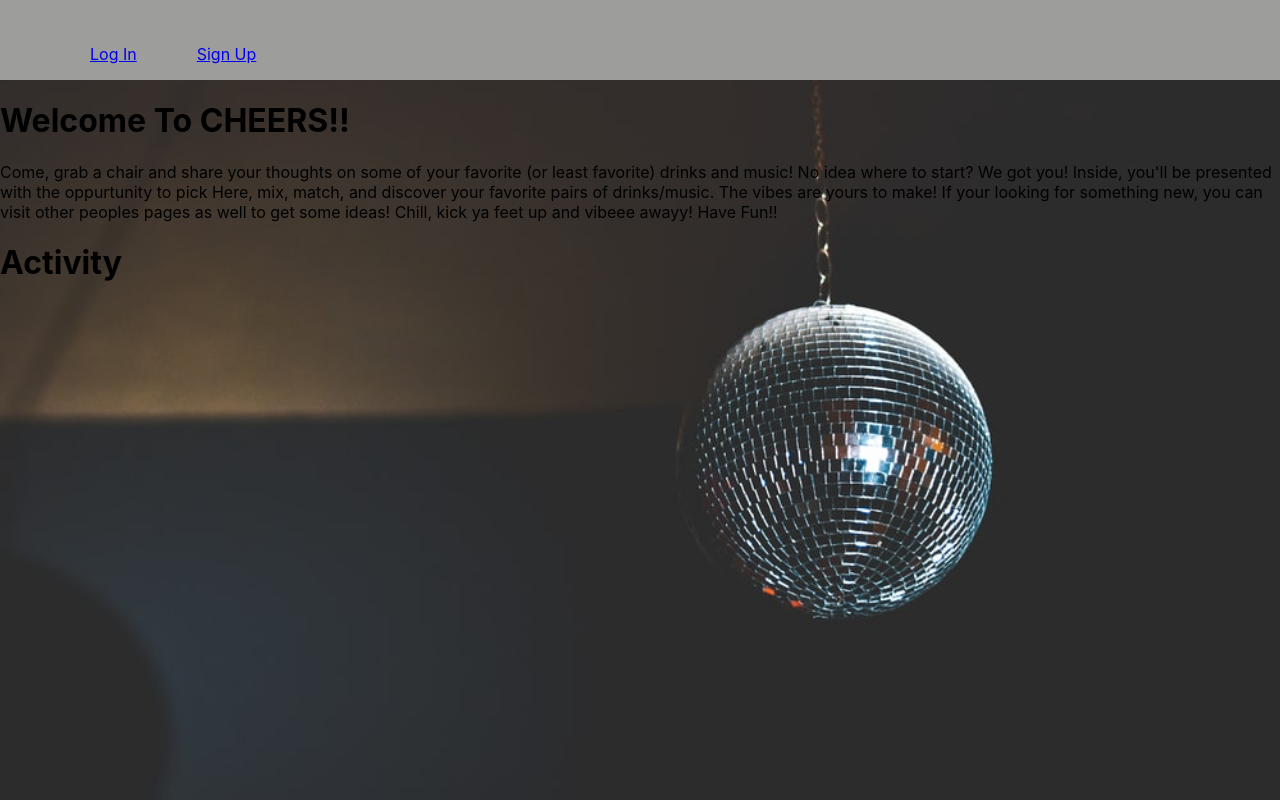
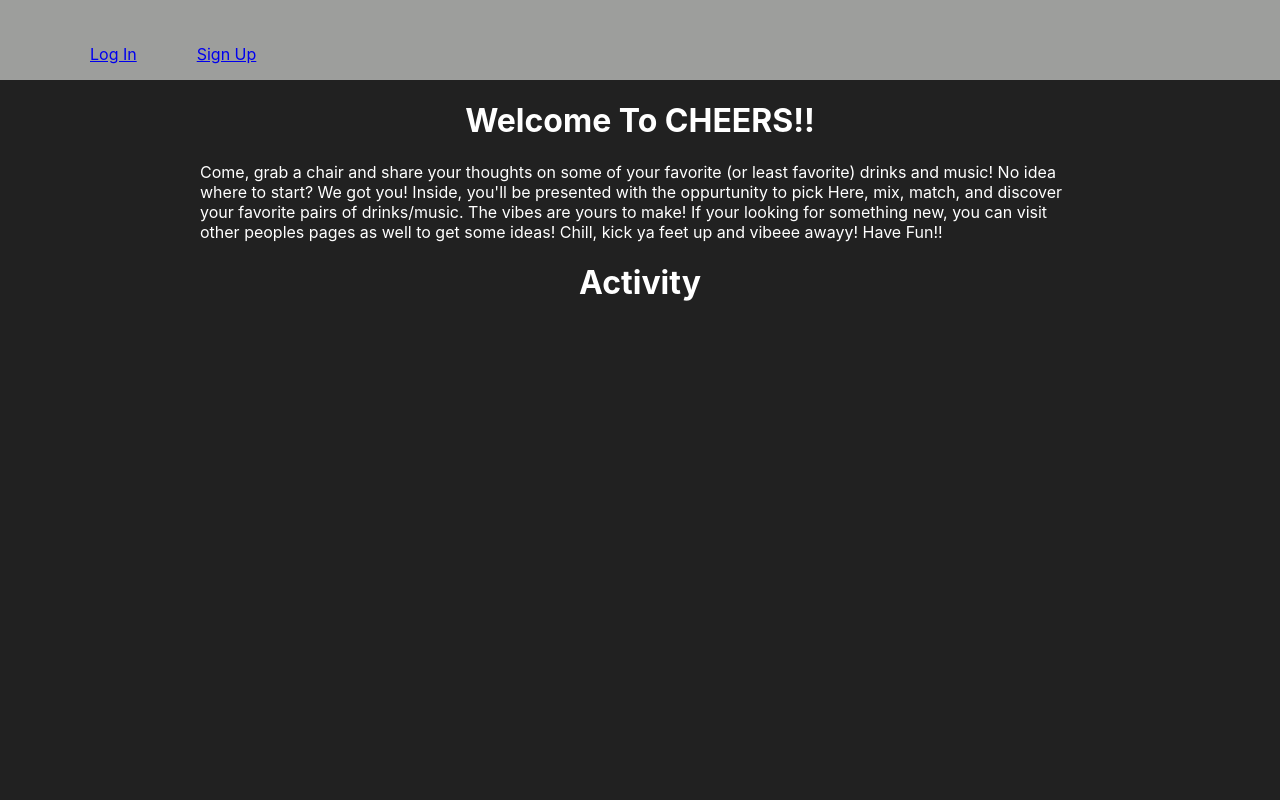
Before and after one commit to imcocokim/cheers-front-end, a React (Create React App) app: page / in a window 1280 px wide. Built offline with nearby package versions, Linux system fonts and the light colour scheme; no server answers.

Commit message:
add css signup

```diff
--- a/src/App.css
+++ b/src/App.css
@@ -10,3 +10,9 @@
     background-color: aqua;
     background: rgb(136, 132, 132);
  }
+ body {
+    /* background: url(../../components/images/photo-1546081614-6f95a437dc2c.jpeg); */
+    /* background-size: cover; */
+    background-color: #212121;
+
+  }
--- a/src/components/LoginForm/LoginForm.module.css
+++ b/src/components/LoginForm/LoginForm.module.css
@@ -13,4 +13,5 @@
 
 .inputContainer {
   margin-bottom: 1rem;
+
 }
--- a/src/pages/Landing/Landing.jsx
+++ b/src/pages/Landing/Landing.jsx
@@ -1,13 +1,15 @@
+import styles from './Landing.module.css'
+
 const Landing = ({ user, handleLogout }) => {
   return (
     <main>
 
-      <h1>Welcome To CHEERS!!</h1>
-      <p>Come, grab a chair and share your thoughts on some of your favorite (or least favorite) drinks and music! No idea where to start? We got you! Inside, you'll be presented with the oppurtunity to pick
+      <h1 className={styles.wel}>Welcome To CHEERS!!</h1>
+      <p className={styles.par}>Come, grab a chair and share your thoughts on some of your favorite (or least favorite) drinks and music! No idea where to start? We got you! Inside, you'll be presented with the oppurtunity to pick
     Here, mix, match, and discover your favorite pairs of drinks/music. The vibes are yours to make!  If your looking for something new, you can visit other peoples pages as well to get some ideas! Chill, kick ya feet up and vibeee awayy! Have Fun!!
       </p>
 
-      <h1>Activity</h1>
+      <h1 className={styles.act}>Activity</h1>
 
     </main>
   )
--- /dev/null
+++ b/src/pages/Landing/Landing.module.css
@@ -0,0 +1,19 @@
+.wel {
+  color: white;
+  display: flex;
+  justify-content: center;
+}
+
+.par {
+  color: white;
+  display: flex;
+  justify-content: center;
+  margin-left: 200px;
+  margin-right: 200px;
+}
+
+.act {
+  color: white;
+  display: flex;
+  justify-content: center;
+}
--- a/src/pages/Signup/Signup.jsx
+++ b/src/pages/Signup/Signup.jsx
@@ -12,7 +12,7 @@ const Signup = props => {
   return (
     <main className={styles.container}>
       <h1>Sign Up</h1>
-      <p>{message}</p>
+      <p className='wel'>{message}</p>
       <SignupForm {...props} updateMessage={updateMessage} />
     </main>
   )
--- a/src/pages/Signup/Signup.module.css
+++ b/src/pages/Signup/Signup.module.css
@@ -1,6 +1,7 @@
 body {
-  background: url(../../components/images/photo-1546081614-6f95a437dc2c.jpeg);
-  background-size: cover;
+  /* background: url(../../components/images/photo-1546081614-6f95a437dc2c.jpeg); */
+  /* background-size: cover; */
+  background-color: #212121;
 }
 
 .container {
```
